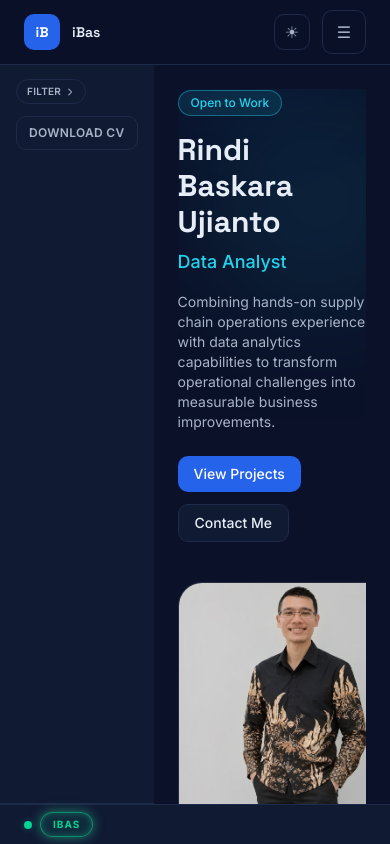
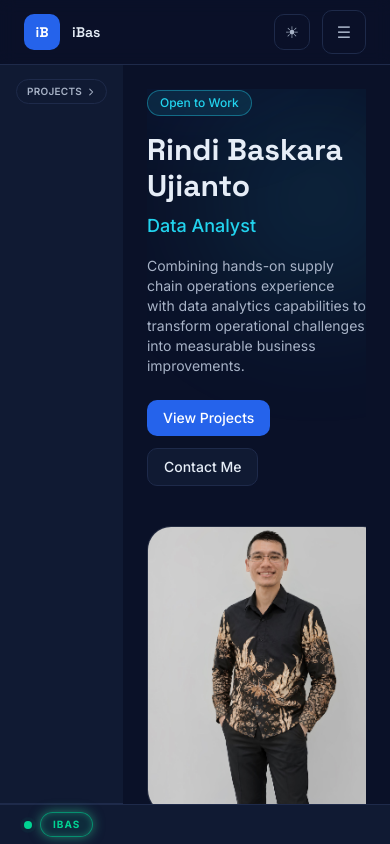
Before and after one commit to rdbaskara/rdbaskara.github.io, a Next.js app: page / in a window 390 px wide. Built offline with nearby package versions, Linux system fonts and the light colour scheme.

Commit message:
Group mobile project filters and CV link under Projects menu

```diff
--- a/components/workspace/SideBar.tsx
+++ b/components/workspace/SideBar.tsx
@@ -18,7 +18,7 @@ type SideBarProps = {
 
 export function SideBar({ activeCategory, onCategoryChange }: SideBarProps) {
   const { isSidebarVisible, toggleSidebar } = useWorkspace();
-  const [isMobileFilterOpen, setIsMobileFilterOpen] = useState(false);
+  const [isMobileMenuOpen, setIsMobileMenuOpen] = useState(false);
 
   const categories = useMemo(() => {
     const categoryCounts = projects.reduce<Record<string, number>>(
@@ -145,20 +145,19 @@ export function SideBar({ activeCategory, onCategoryChange }: SideBarProps) {
       </aside>
 
       <div className="border-b border-border bg-surface px-4 py-3 lg:hidden">
-        <div className="mb-2">
         <button
           type="button"
-            onClick={() => setIsMobileFilterOpen(!isMobileFilterOpen)}
-            aria-expanded={isMobileFilterOpen}
-            aria-controls="mobile-project-filters"
+          onClick={() => setIsMobileMenuOpen(!isMobileMenuOpen)}
+          aria-expanded={isMobileMenuOpen}
+          aria-controls="mobile-project-menu"
           className="inline-flex items-center gap-1 rounded-full border border-border px-2.5 py-1 text-[10px] font-semibold uppercase tracking-wide text-text-secondary transition-colors hover:border-cyan hover:text-cyan"
         >
-            Filter
+          Projects
 
           <svg
             xmlns="http://www.w3.org/2000/svg"
             className={`h-2.5 w-2.5 transition-transform duration-200 ${
-                isMobileFilterOpen ? "rotate-90" : ""
+              isMobileMenuOpen ? "rotate-90" : ""
             }`}
             fill="none"
             viewBox="0 0 24 24"
@@ -172,12 +171,11 @@ export function SideBar({ activeCategory, onCategoryChange }: SideBarProps) {
             />
           </svg>
         </button>
-        </div>
 
         <div
-          id="mobile-project-filters"
-          className={`flex-col gap-1.5 ${
-            isMobileFilterOpen ? "flex" : "hidden"
+          id="mobile-project-menu"
+          className={`mt-3 flex-col gap-1.5 ${
+            isMobileMenuOpen ? "flex" : "hidden"
           }`}
         >
           {categories.map((category) => (
@@ -198,16 +196,16 @@ export function SideBar({ activeCategory, onCategoryChange }: SideBarProps) {
               </span>
             </button>
           ))}
-        </div>
 
           <a
             href="https://drive.google.com/file/d/1yTfloB_HYAPraJiFS-DVUCyRc9_J--Z6/view?usp=sharing"
             target="_blank"
             rel="noopener noreferrer"
-          className="mt-3 block w-full rounded-md border border-border px-3 py-2 text-center text-xs font-semibold uppercase tracking-wide text-text-secondary transition-colors hover:border-cyan hover:text-cyan"
+            className="mt-2 block w-full rounded-md border border-border px-3 py-2 text-center text-xs font-semibold uppercase tracking-wide text-text-secondary transition-colors hover:border-cyan hover:text-cyan"
           >
-          Download CV
+            CV
           </a>
+        </div>
       </div>
     </>
   );
```
Lines whose indentation alone changed are shown as unchanged.
